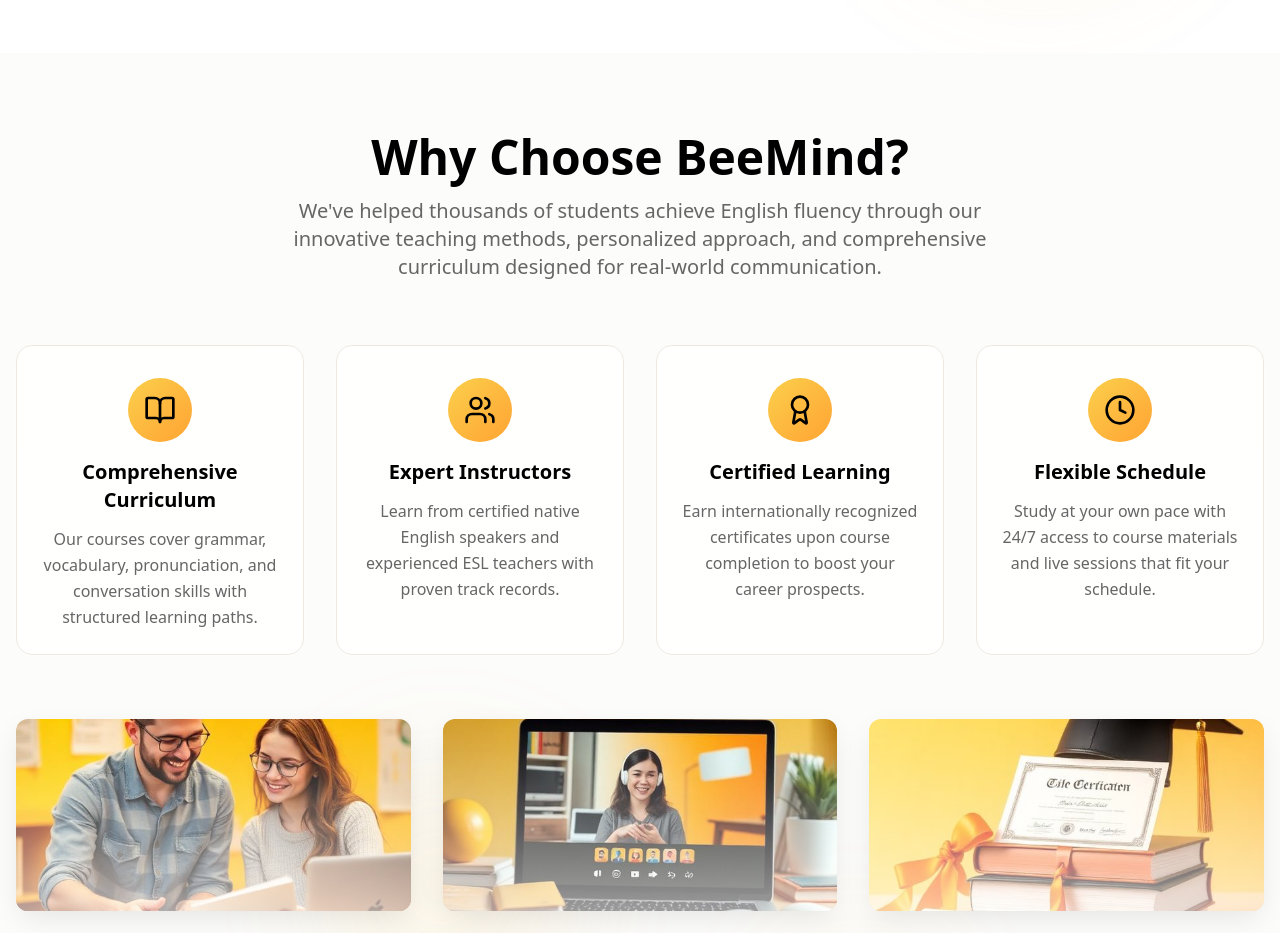
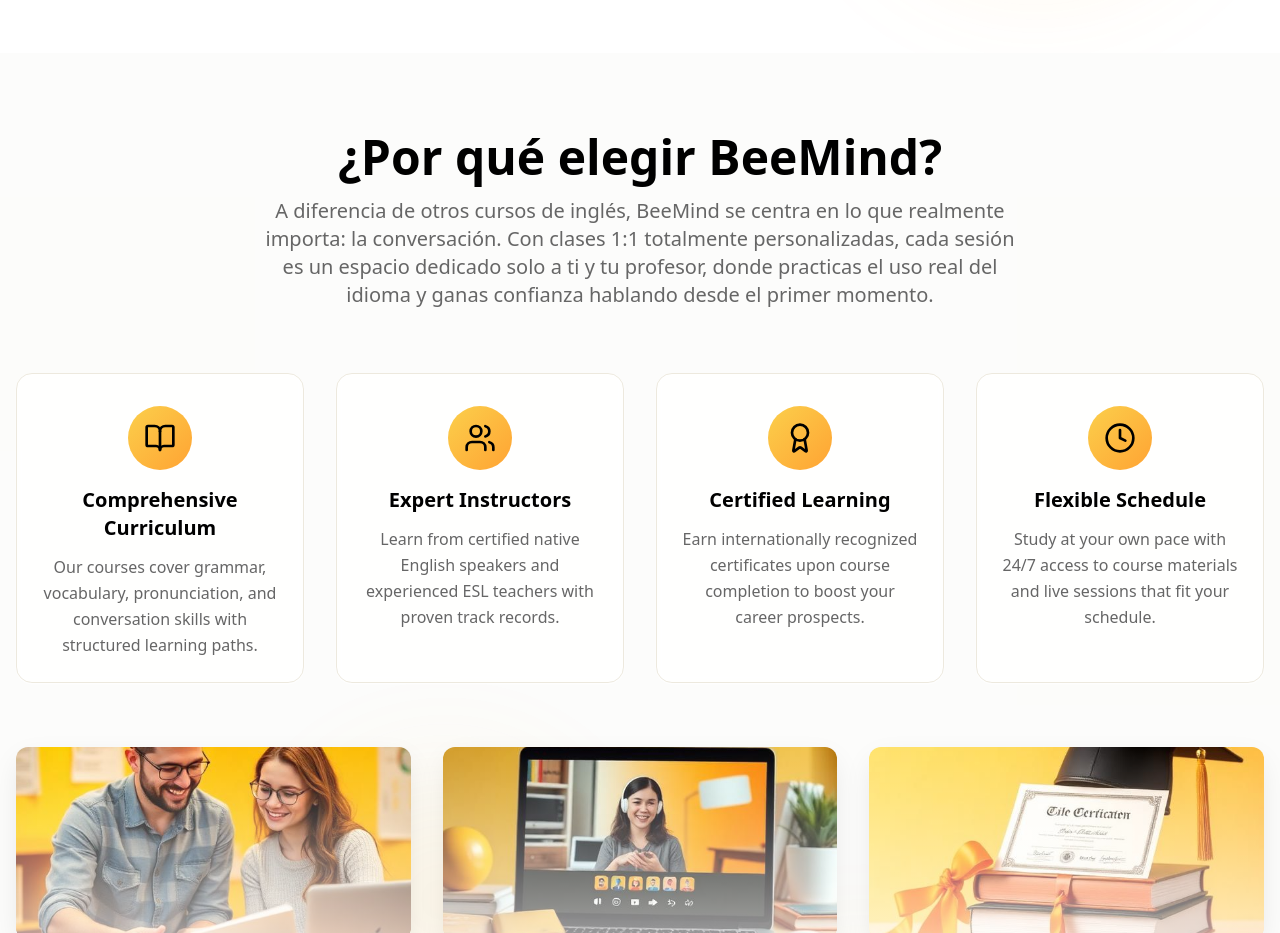
Before and after one commit to danielcdz/beeMind, a React (Vite) app: page / in a window 1280 px wide. Shown: the part 820-1753 px from the top of the page. Built offline with nearby package versions, Linux system fonts and the light colour scheme.

Commit message:
Translate about section

```diff
--- a/src/components/About.tsx
+++ b/src/components/About.tsx
@@ -28,10 +28,11 @@ const About = () => {
 
       <div className="container mx-auto px-4 relative z-10">
         <div className="text-center mb-16 animate-fade-in">
-          <h2 className="text-4xl md:text-5xl font-bold text-foreground mb-4">Why Choose BeeMind?</h2>
+          <h2 className="text-4xl md:text-5xl font-bold text-foreground mb-4">¿Por qué elegir BeeMind?</h2>
           <p className="text-xl text-muted-foreground max-w-3xl mx-auto">
-            We've helped thousands of students achieve English fluency through our innovative teaching methods,
-            personalized approach, and comprehensive curriculum designed for real-world communication.
+          A diferencia de otros cursos de inglés, BeeMind se centra en lo que realmente importa: la conversación.
+          Con clases 1:1 totalmente personalizadas, cada sesión es un espacio dedicado solo a ti y tu profesor,
+          donde practicas el uso real del idioma y ganas confianza hablando desde el primer momento.
           </p>
         </div>
 
```
